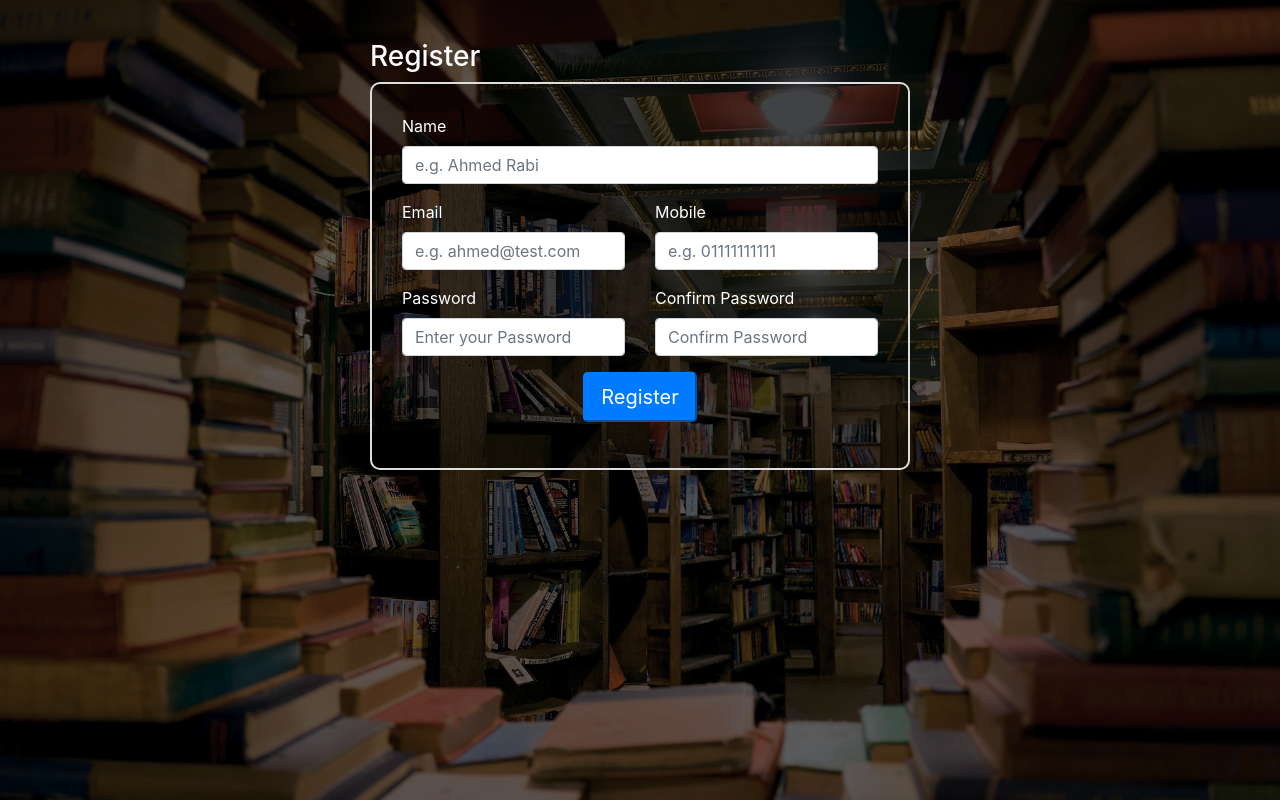
After one commit to AhmedRabi/BookStorePhp, a PHP site: page /Register/index.php in a window 1280 px wide. The commit adds this page. Run offline with PHP 8.4, Linux system fonts and the light colour scheme.

Commit message:
Register and Login

```diff
--- /dev/null
+++ b/Register/index.php
@@ -0,0 +1,76 @@
+<!doctype html>
+<html lang="en">
+
+<head>
+    <title>Register Page</title>
+    <!-- Required meta tags -->
+    <meta charset="utf-8">
+    <meta name="viewport" content="width=device-width, initial-scale=1, shrink-to-fit=no">
+
+    <!-- Bootstrap CSS -->
+    <link rel="stylesheet" href="https://stackpath.bootstrapcdn.com/bootstrap/4.3.1/css/bootstrap.min.css" integrity="sha384-ggOyR0iXCbMQv3Xipma34MD+dH/1fQ784/j6cY/iJTQUOhcWr7x9JvoRxT2MZw1T" crossorigin="anonymous">
+    <link rel="stylesheet" href="../style.css" />
+</head>
+
+<body>
+    <section id="register">
+        <div class="layer">
+            <div class="container">
+                <div class="row">
+                    <div class="col-md-3"></div>
+                    <div class="col-md-6">
+                        <h3 class="text-white">Register</h3>
+                        <div class="card text-white">
+                            <form method="POST" action="Register.php">
+                                <div class="row">
+                                    <div class="col-md-12">
+                                        <div class="form-group">
+                                            <label>Name</label>
+                                            <input class="form-control" name="name" id="name" type="text" placeholder="e.g. Ahmed Rabi" />
+                                        </div>
+                                    </div>
+                                    <div class="col-md-6">
+                                        <div class="form-group">
+                                            <label>Email</label>
+                                            <input class="form-control" name="email" id="email" type="text" placeholder="e.g. ahmed@test.com" />
+                                        </div>
+                                    </div>
+                                    <div class="col-md-6">
+                                        <div class="form-group">
+                                            <label>Mobile</label>
+                                            <input class="form-control" name="mobile" id="mobile" type="text" placeholder="e.g. 01111111111" />
+                                        </div>
+                                    </div>
+                                    <div class="col-md-6">
+                                        <div class="form-group">
+                                            <label>Password</label>
+                                            <input class="form-control" name="password" id="password" type="password" placeholder="Enter your Password" />
+                                        </div>
+                                    </div>
+                                    <div class="col-md-6">
+                                        <div class="form-group">
+                                            <label>Confirm Password</label>
+                                            <input class="form-control" name="ConPassword" id="ConPassword" type="password" placeholder="Confirm Password" />
+                                        </div>
+                                    </div>
+                                </div>
+                                <div class="form-group text-center ">
+                                    <input type="submit" class="btn-lg btn-primary" value="Register" />
+                                </div>
+
+                            </form>
+                        </div>
+                    </div>
+                </div>
+            </div>
+        </div>
+    </section>
+
+    <!-- Optional JavaScript -->
+    <!-- jQuery first, then Popper.js, then Bootstrap JS -->
+    <script src="https://code.jquery.com/jquery-3.3.1.slim.min.js" integrity="sha384-q8i/X+965DzO0rT7abK41JStQIAqVgRVzpbzo5smXKp4YfRvH+8abtTE1Pi6jizo" crossorigin="anonymous"></script>
+    <script src="https://cdnjs.cloudflare.com/ajax/libs/popper.js/1.14.7/umd/popper.min.js" integrity="sha384-UO2eT0CpHqdSJQ6hJty5KVphtPhzWj9WO1clHTMGa3JDZwrnQq4sF86dIHNDz0W1" crossorigin="anonymous"></script>
+    <script src="https://stackpath.bootstrapcdn.com/bootstrap/4.3.1/js/bootstrap.min.js" integrity="sha384-JjSmVgyd0p3pXB1rRibZUAYoIIy6OrQ6VrjIEaFf/nJGzIxFDsf4x0xIM+B07jRM" crossorigin="anonymous"></script>
+</body>
+
+</html>
--- /dev/null
+++ b/style.css
@@ -0,0 +1,22 @@
+#login,
+#register {
+  height: 100vh;
+  background-image: url("images/background.jpg");
+  background-size: cover;
+}
+
+.layer {
+  padding-top: 40px;
+  height: 100%;
+  background-color: rgba(0, 0, 0, 0.6);
+}
+.card {
+  background-color: rgba(0, 0, 0, 0.3);
+  min-height: 200px;
+  padding: 30px;
+  border-radius: 10px;
+  border:2px solid #DDD;
+}
+.text-white {
+  color: #fff;
+}
```
Also changed, not shown: Register/Register.php (added, +45 -0 lines), index.php (added, +52 -0 lines), login.php (+38 -16 lines), images/background.jpg (added).
